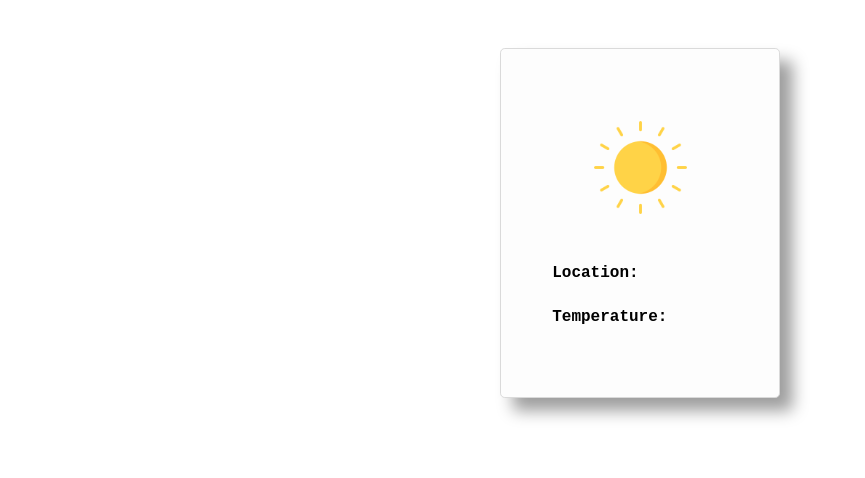
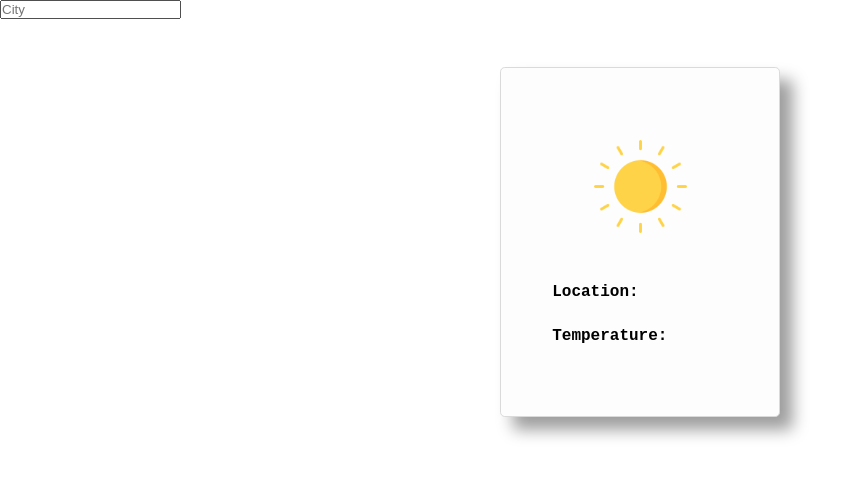
Before and after one commit to mikaer86/api-app, a plain HTML site: page index.html in a window 1280 px wide. Shown: the whole page, without its empty margins (0-865 px from the left). Drawn offline with Linux system fonts and the light colour scheme.

Commit message:
input field for location

```diff
--- a/index.html
+++ b/index.html
@@ -8,6 +8,17 @@
     <title>Open-Weather-API</title>
   </head>
   <body>
+    <header class="search-container">
+      <section class="input-holder">
+        <input
+          class="input-location"
+          id="location"
+          type="text"
+          placeholder="City"
+          value=""
+        />
+      </section>
+    </header>
     <main class="container">
       <section class="weatherBoard">
         <section class="img-holder">
```
